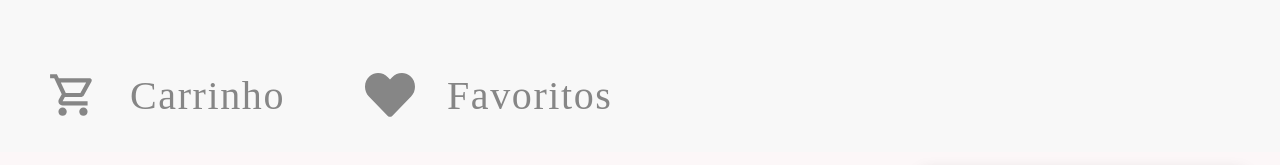
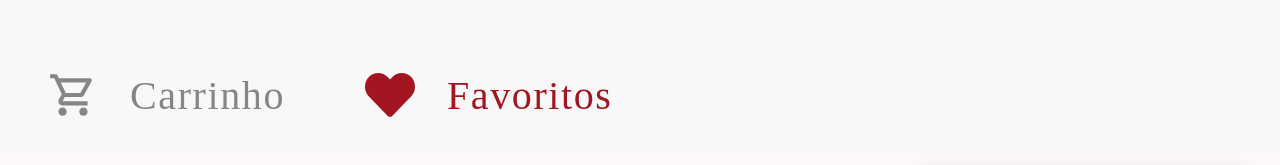
Before and after one commit to berthrage/PijamINha-INJunior25.1, a React (Vite) app: page /favoritos in a window 1280 px wide. Shown: the part 204-369 px from the top of the page. Built offline with nearby package versions, Linux system fonts and the light colour scheme; grey boxes are pictures that could not be loaded; a web font is replaced by a local one.

Commit message:
chore: Atualização na estilização nos caminhos do carrinho e do favoritos.

```diff
--- a/src/components/Header/index.tsx
+++ b/src/components/Header/index.tsx
@@ -8,7 +8,7 @@ import userIcon from '../../assets/icons/user.png';
 import TextLinkUnderline from '../TextLinkUnderline';
 
 export default function Header() {
-    return(
+    return (
         <>
             <header className={styles.headerSection}>
 
@@ -35,7 +35,7 @@ export default function Header() {
 
                     <div className={styles.cartHeartBox}>
                         <ImageLinkTransition
-                            linkTo='/'
+                            linkTo='/carrinho'
                             firstImg={cartIcon}
                             secondImg={cartIcon}
                             transitionOnlyIn={true}
@@ -45,7 +45,7 @@ export default function Header() {
                             secondAlt='cartIconHovered'>
                         </ImageLinkTransition>
                         <ImageLinkTransition
-                            linkTo='/'
+                            linkTo='/favoritos'
                             firstImg={heartIcon}
                             secondImg={heartIcon}
                             transitionOnlyIn={true}
--- a/src/components/SecondHeader/index.tsx
+++ b/src/components/SecondHeader/index.tsx
@@ -1,13 +1,8 @@
-import React, { useState } from 'react'; // Importe o useState
+import React, { useState } from 'react';
 import styles from './styles.module.css';
 import { Link, useLocation } from 'react-router-dom';
-import activecart from '../../assets/icons/cart-black.png';
-import inactivecart from '../../assets/icons/cart-variant1.png';
-import activefavoritos from '../../assets/icons/heart-active.png';
-import inactivefavoritos from '../../assets/icons/heart-inactive.png';
 import { MdOutlineShoppingCart } from "react-icons/md";
 import { FaHeart } from "react-icons/fa";
-
 
 export default function SecondHeader() {
     const location = useLocation();
@@ -24,10 +19,10 @@ export default function SecondHeader() {
                 >
                     <div className={isCartHovered ? styles.hovered : styles.unhovered}>
                         <MdOutlineShoppingCart
-                            id={location.pathname === '/carrinho' ? styles.active : styles.inactive}
+                            className={location.pathname === '/carrinho' ? styles.active : ''} // Aplica a classe active
                             size={50}
                         />
-                        <span>
+                        <span className={location.pathname === '/carrinho' ? styles.active : ''}> {/* Aplica a classe active */}
                             Carrinho
                         </span>
                     </div>
@@ -40,11 +35,11 @@ export default function SecondHeader() {
                     onMouseLeave={() => setIsFavoritosHovered(false)}
                 >
                     <div className={isFavoritosHovered ? styles.hovered : styles.unhovered}>
-                    <FaHeart
-                            id={location.pathname === '/favoritos' ? styles.active : styles.inactive}
+                        <FaHeart
+                            className={location.pathname === '/favoritos' ? styles.active : ''}
                             size={50}
                         />
-                        <span className={location.pathname === '/favoritos' ? styles.active : styles.inactive}>
+                        <span className={location.pathname === '/favoritos' ? styles.active : ''}>
                             Favoritos
                         </span>
                     </div>
--- a/src/components/SecondHeader/styles.module.css
+++ b/src/components/SecondHeader/styles.module.css
@@ -39,3 +39,6 @@
     color: var(--red-300);
     transition: background-color 0.3s ease; /* Transição suave */
 }
+.active{
+    color: var(--red-300);
+}
```
